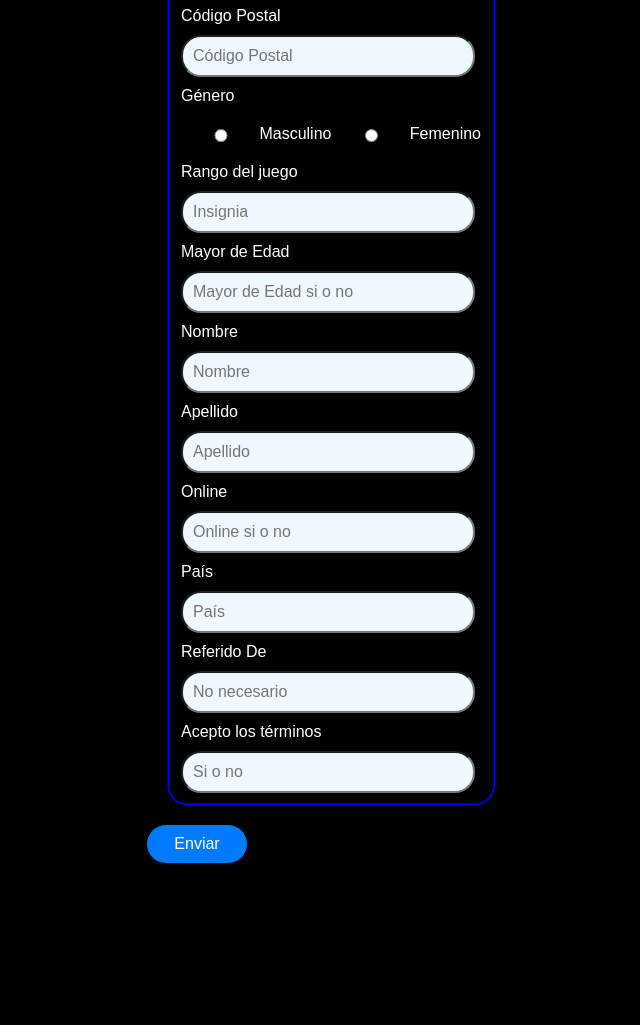
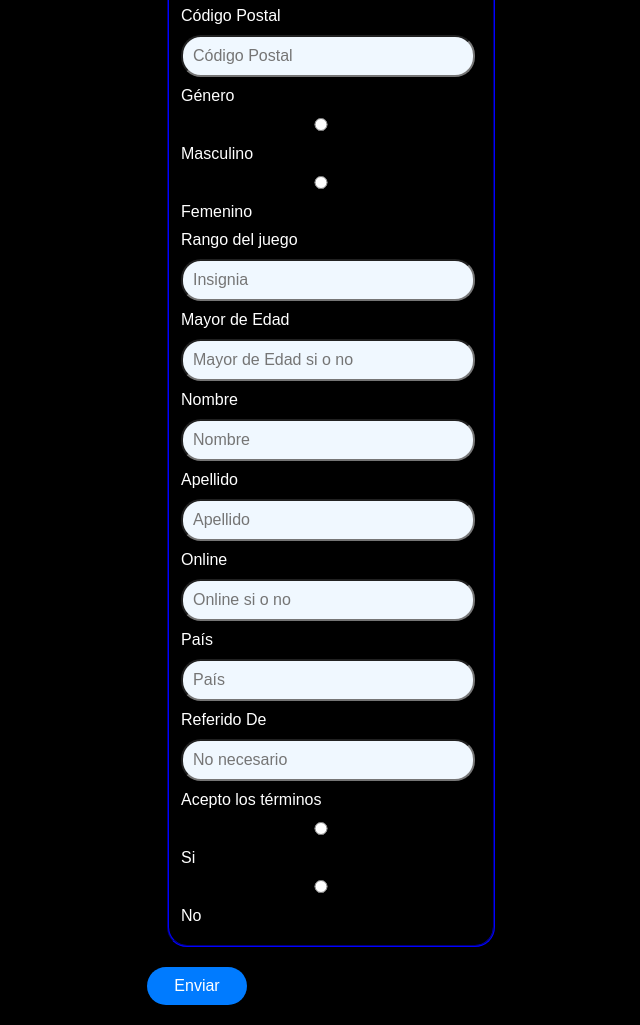
Before and after one commit to INGsebas14/formulario-prueba-pagina-web, a website: page index.html in a window 1280 px wide. Shown: the part 732-1757 px from the top of the page, without its empty margins (309-949 px from the left). Before the commit the page ends 1615 px from the top, so only its background shows below. Drawn offline with Linux system fonts and the light colour scheme.

Commit message:
agregamos div que contennga los input radio para aceptar los terminos

```diff
--- a/index.html
+++ b/index.html
@@ -40,7 +40,7 @@
                 <input type="text" id="codigopostal" placeholder="Código Postal">
 
                 <label>Género</label>
-                <div id="generoDiv">
+                <div class="generoDiv">
                     <input type="radio" id="masculino" name="genero">
                     <label for="masculino">Masculino</label>
                     <input type="radio" id="femenino" name="genero">
@@ -68,8 +68,13 @@
                 <label for="referidoDe">Referido De</label>
                 <input type="text" id="referidoDe" placeholder="No necesario">
 
-                <label for="terminos">Acepto los términos</label>
-                <input type="text" id="terminos"  placeholder="Si o no">
+                <label>Acepto los términos</label>
+                <div class="generoDiv">
+                    <input type="radio" id="aceptado" name="terminos">
+                    <label for="aceptado">Si</label>
+                    <input type="radio" id="rechazado" name="terminos">
+                    <label for="rechazado">No</label>
+                </div>
             </fieldset>
             <button type="submit">Enviar</button>
         </form>
```
